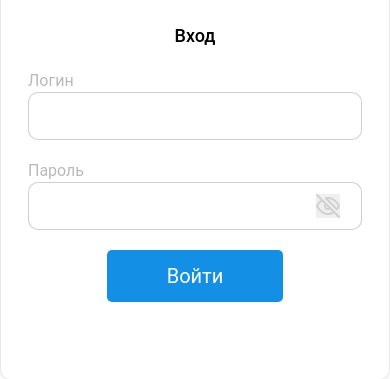
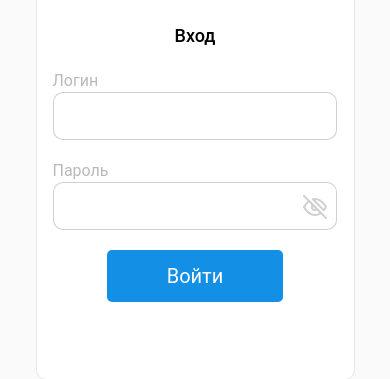
Before and after one commit to Ilya199319922020/react-ts-search-youtube-video, a React (Create React App) app: page /login in a window 390 px wide. Shown: the part 165-544 px from the top of the page. Built offline with nearby package versions, Linux system fonts and the light colour scheme.

Commit message:
added adaptive styles for login

```diff
--- a/src/components/AuthPage.tsx
+++ b/src/components/AuthPage.tsx
@@ -24,10 +24,10 @@ const AuthPage = () => {
 		const { name, value } = e.target;
 		setLoginPayload(prevState => ({ ...prevState, [name]: value }));
 	};
-const onIsActivePass = (e: React.MouseEvent<HTMLElement>)=>{
-	e.preventDefault();
-	 setIsActivePass(!isActivePass);
-}
+	const onIsActivePass = (e: React.MouseEvent<HTMLElement>) => {
+		e.preventDefault();
+		setIsActivePass(!isActivePass);
+	}
 	const handleSubmit = (e: React.MouseEvent<HTMLElement>) => {
 		e.preventDefault();
 		if (loginPayload.login) {
@@ -87,8 +87,11 @@ const onIsActivePass = (e: React.MouseEvent<HTMLElement>)=>{
 					Пароль
 					<button
 						onClick={onIsActivePass}
+						className={styles.auth__form_passwordTextBtn}
 					>
-						<img src={isActivePass ? offActive : off} />
+						{
+							isActivePass && <span className={styles.auth__form_passwordTextBtnActive}></span>
+						}
 					</button>
 				</div>
 				<input
--- a/src/styles/AuthPage.module.scss
+++ b/src/styles/AuthPage.module.scss
@@ -59,7 +59,7 @@ $coltext: rgba(23, 23, 25, 0.3);
 	}
 
 	.auth__form {
-		width: 334px;
+		max-width: 334px;
 		height: 200px;
 		margin: 0 auto;
 
@@ -79,11 +79,31 @@ $coltext: rgba(23, 23, 25, 0.3);
 			margin-top: 20px;
 		}
 
-		.auth__form_passwordText button {
+
+
+		.auth__form_passwordText button::before {
+			position: relative;
+			content: '';
+			background: url('../assets/icon/eye-off.svg') 0 0 no-repeat;
 			position: absolute;
-			top: 34px;
-			left: 288px;
+			width: 24px;
+			height: 24px;
+			top: 35px;
+			left: 290px;
 		}
+
+		.auth__form_passwordTextBtnActive::before {
+			position: relative;
+			content: '';
+			background: url('../assets/icon/passActive.svg') 0 0 no-repeat;
+			position: absolute;
+			width: 24px;
+			height: 24px;
+			top: 35px;
+			left: 290px;
+		}
+
+
 
 		.auth__form_passwordInput {
 			@extend %styleInput;
@@ -103,5 +123,39 @@ $coltext: rgba(23, 23, 25, 0.3);
 			font-size: 20px;
 			line-height: 24px;
 		}
+
+		.auth__form_btn:focus {
+			background: #0c68a5;
+		}
 	}
 }
+
+@media (max-width: 767px) {
+	.auth {
+		max-width: 319px;
+
+		.auth__form {
+
+			.auth__form_loginText,
+			.auth__form_passwordText {
+
+				margin-left: 16px;
+			}
+		}
+
+		.auth__form_loginInput,
+		.auth__form_passwordInput {
+			max-width: 284px;
+		}
+
+		.auth__form_passwordText button::before {
+			left: 250px !important;
+		}
+
+		.auth__form_passwordTextBtnActive::before {
+			left: 250px !important;
+		}
+
+		.auth__form_loginText {}
+	}
+}
```
Also changed, not shown: src/assets/icon/eye-off.svg (added), src/assets/icon/passActive.svg (added).
